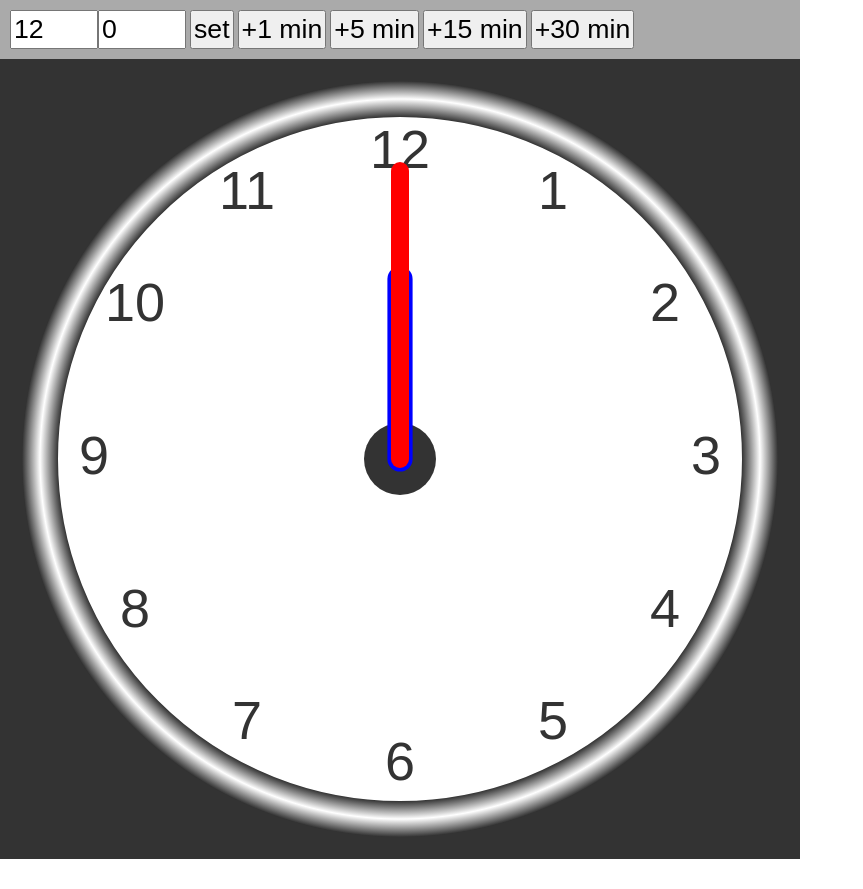
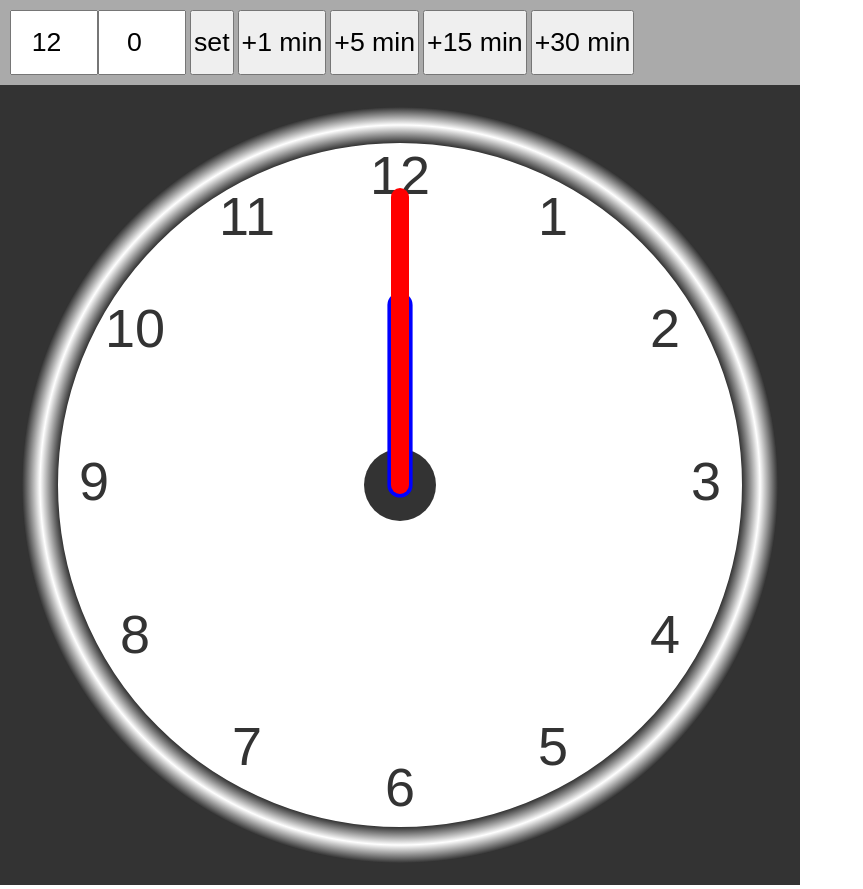
Before and after one commit to compumaster/analog-clock, a plain HTML site: page index.html in a window 1280 px wide. Shown: the whole page, without its empty margins (0-863 px from the left). Before the commit the page ends 863 px from the top, so only its background shows below. Drawn offline with Linux system fonts and the light colour scheme.

Commit message:
Update index.html

```diff
--- a/index.html
+++ b/index.html
@@ -9,7 +9,14 @@
         }
     input, button {
         font-size: 20pt;
-        padding: 2px;
+        padding: 15px 2px;
+        text-align: center;
+    }
+    button {
+        webkit-user-select: none;  /* Chrome all / Safari all */
+        -moz-user-select: none;     /* Firefox all */
+        -ms-user-select: none;      /* IE 10+ */
+        user-select: none;          /* Likely future */
     }
     </style>
 </head>
```
